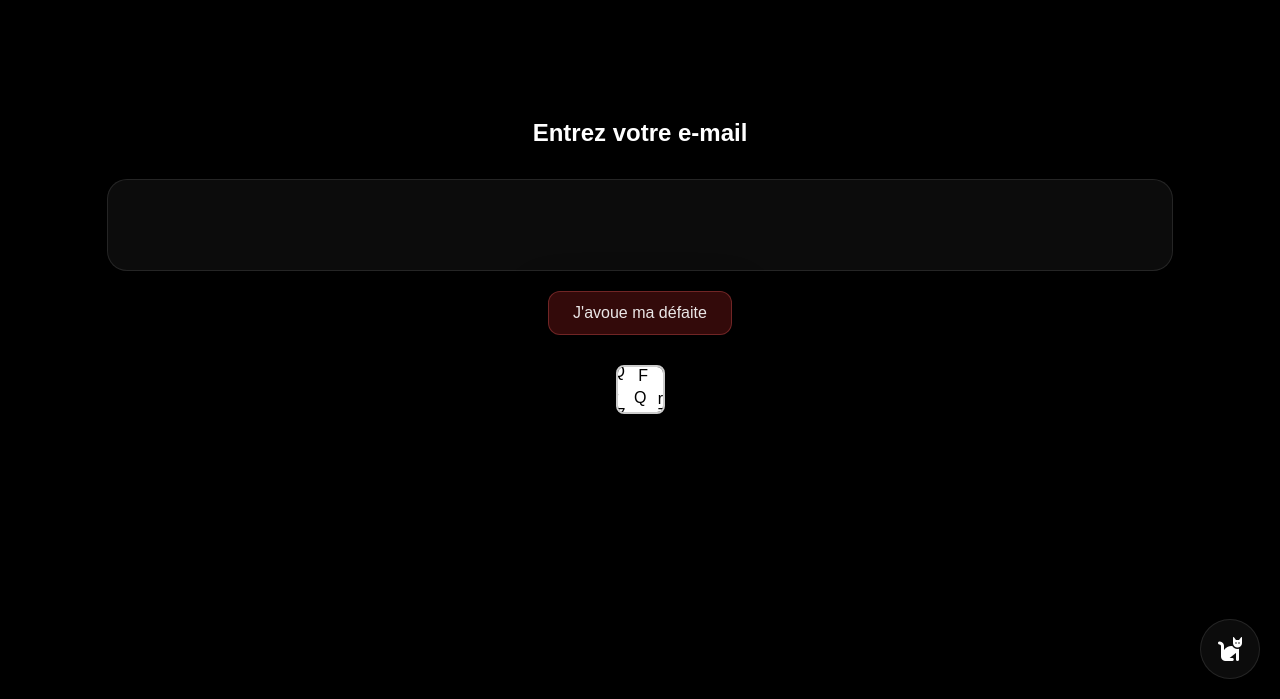
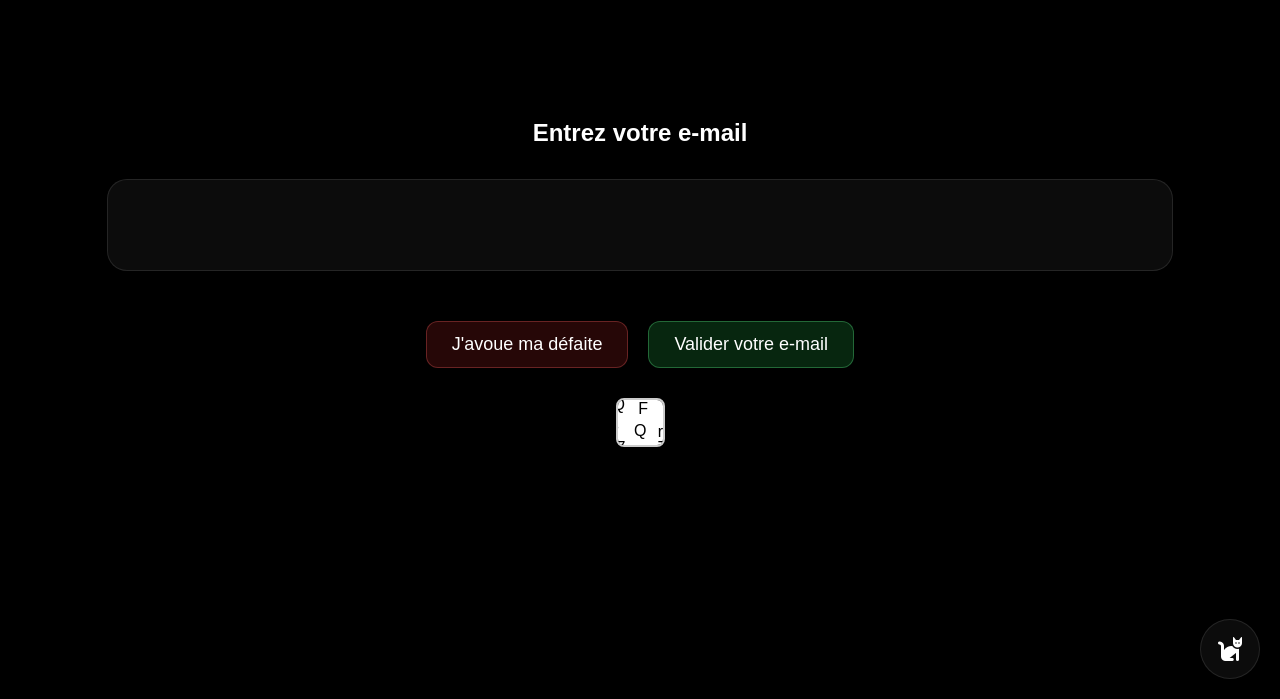
Before and after one commit to innerviewer/ctrl-alt-win, an Astro site: page /ergonomie in a window 1280 px wide. Shown: the part 101-800 px from the top of the page. Built offline with nearby package versions, Linux system fonts and the light colour scheme; Astro itself is replaced by a stand-in of ours.

Commit message:
(Ergonomie) Final touch.

```diff
--- a/src/assets/ergonomie.js
+++ b/src/assets/ergonomie.js
@@ -59,5 +59,23 @@ btnDefaite.addEventListener('click', () => {
   genererGrille();
 });
 
+const btn = document.getElementById('btnEnvoyer');
+
+// Petite regex simple pour valider un e-mail standard
+function estEmail(val) {
+  return /^[^\s@]+@[^\s@]+.[^\s@]+$/.test(val);
+}
+
+btn.addEventListener('click', () => {
+  const contenu = texteDiv.textContent;
+
+  if (estEmail(contenu)) {
+    alert("E-mail valide !");
+    texteDiv.textContent = ""; // vide la div
+  } else {
+    alert("Erreur : ce n'est pas un e-mail valide.");
+  }
+});
+
 // Générer la grille au démarrage
 genererGrille();
--- a/src/components/ErgonomieChiant.astro
+++ b/src/components/ErgonomieChiant.astro
@@ -1,7 +1,10 @@
 <div id="container">
     <h4 class="titre-h1">Entrez votre e-mail</h4>
     <div id="texte"></div>
+    <div class="buttons">
       <button id="btnDefaite">J'avoue ma défaite</button>
+      <button id="btnEnvoyer">Valider votre e-mail</button>
+    </div>
     <div id="grille-container">
       <div id="grille"></div>
     </div>
@@ -41,27 +44,6 @@
     border-radius: 20px;
     border: 1px solid rgba(255, 255, 255, 0.1);
     box-shadow: 0 10px 40px rgba(0,0,0,0.6);
-  }
-
-  #btnDefaite {
-    padding: 10px 15px;
-    font-size: 18px;
-    margin-bottom: 20px;
-    border-radius: 8px;
-
-    background: rgba(255, 255, 255, 0.1);
-    backdrop-filter: blur(12px); /* Effet verre */
-    padding: 10px 20px;
-    border-radius: 20px;
-    border: none;
-    box-shadow: 0 10px 40px rgba(0,0,0,0.6);
-    color: white;
-    cursor: pointer;
-    transition: .2s;
-  }
-
-  #btnDefaite:hover {
-     background: rgba(255, 255, 255, 0.25); transform: scale(1.05);
   }
 
   #grille-container {
@@ -118,23 +100,44 @@
     background-color: black;
   }
 
-/* --- Bouton Défaite --- */
-  #btnDefaite {
-    font-size: 16px;
-    margin-bottom: 30px;
+  .buttons {
+    display: flex;
+    gap: 20px;
+    margin: 30px;
+  }
 
-    background: rgba(255, 50, 50, 0.2); /* Légère teinte rouge pour l'abandon */
-    backdrop-filter: blur(10px);
-    padding: 12px 24px;
+/* Style de base commun (Verre) */
+#btnDefaite, #btnEnvoyer {
+  font-size: 18px;
+  padding: 12px 25px;
   border-radius: 12px;
-    border: 1px solid rgba(255, 100, 100, 0.3);
-    color: rgba(255, 255, 255, 0.9);
+  backdrop-filter: blur(12px);
+  color: white;
   cursor: pointer;
   transition: all 0.3s ease;
 }
 
+/* --- Bouton ROUGE (Défaite) --- */
+#btnDefaite {
+  background: rgba(255, 50, 50, 0.15);
+    border: 1px solid rgba(255, 100, 100, 0.3);
+
+}
+
 #btnDefaite:hover {
-    background: rgba(255, 50, 50, 0.4);
+  background: rgba(255, 50, 50, 0.3);
+
+}
+
+/* --- Bouton VERT (Envoyer) --- */
+#btnEnvoyer {
+  background: rgba(50, 255, 100, 0.15);
+  border: 1px solid rgba(100, 255, 150, 0.3);
+
+}
+
+#btnEnvoyer:hover {
+  background: rgba(50, 255, 100, 0.3);
 }
 
 </style>
```
Lines whose indentation alone changed are shown as unchanged.
